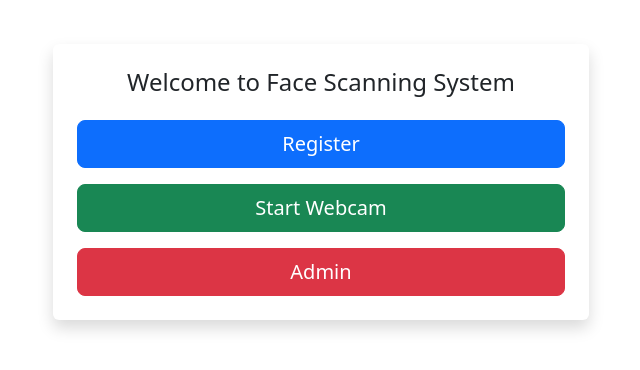
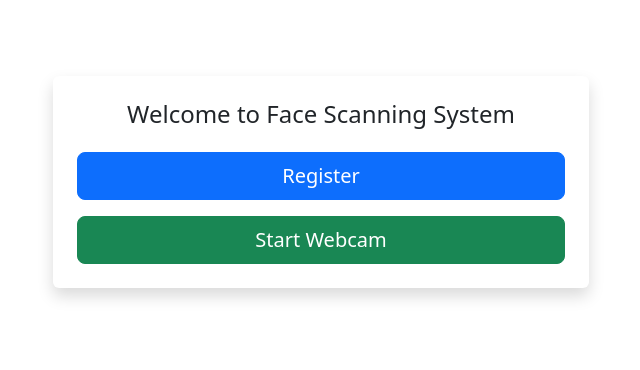
Before and after one commit to Kr191/face-scanning-, a React (Vite) app in the folder FaceScanningWithWebcam/react-facescanningapp/: page / in a window 1280 px wide. Shown: the part 218-588 px from the top of the page, without its empty margins (319-959 px from the left). Built offline with nearby package versions, Linux system fonts and the light colour scheme.

Commit message:
Update Homepage.jsx

```diff
--- a/FaceScanningWithWebcam/react-facescanningapp/src/Homepage.jsx
+++ b/FaceScanningWithWebcam/react-facescanningapp/src/Homepage.jsx
@@ -26,12 +26,6 @@ function Homepage() {
             >
               {loading ? "Starting..." : "Start Webcam"}
             </button>
-            <button
-              className="btn btn-danger btn-lg"
-              onClick={() => navigate("/admin")}
-            >
-              Admin
-            </button>
           </div>
         </div>
       </div>
```
